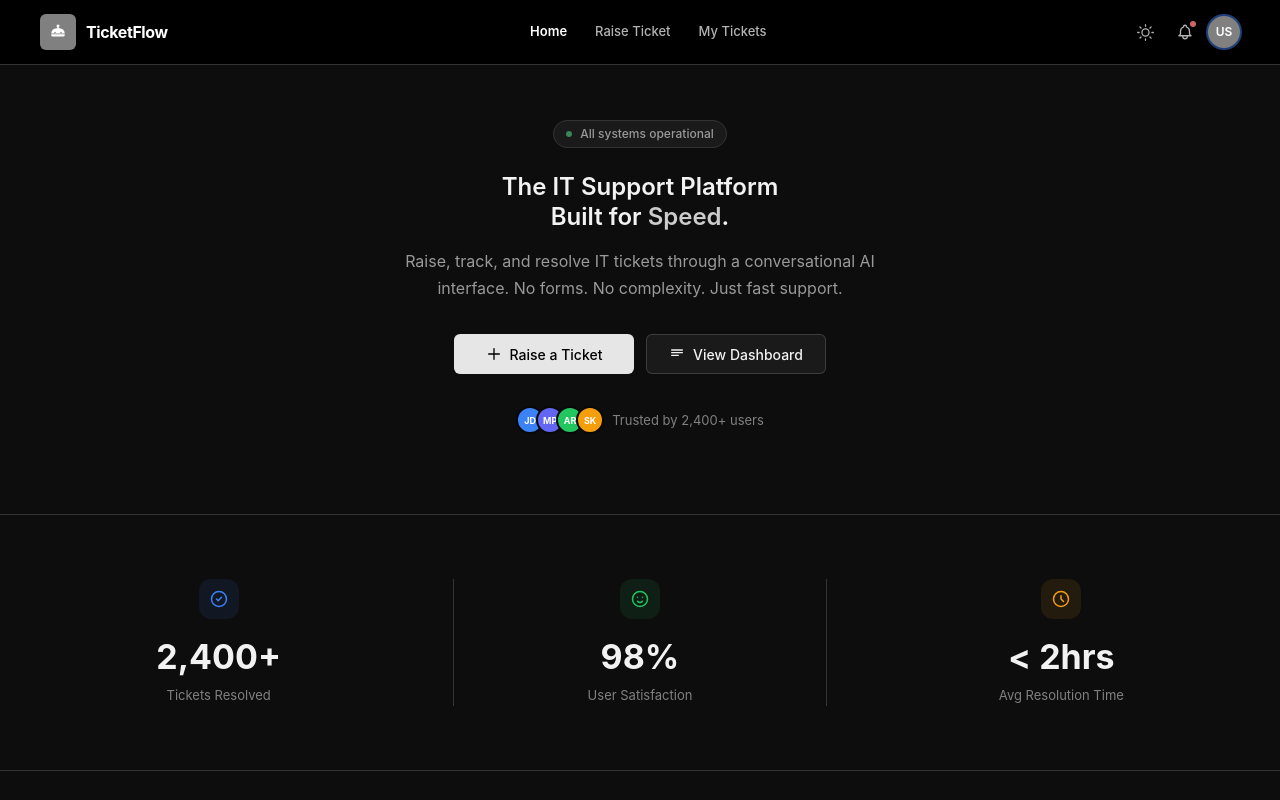
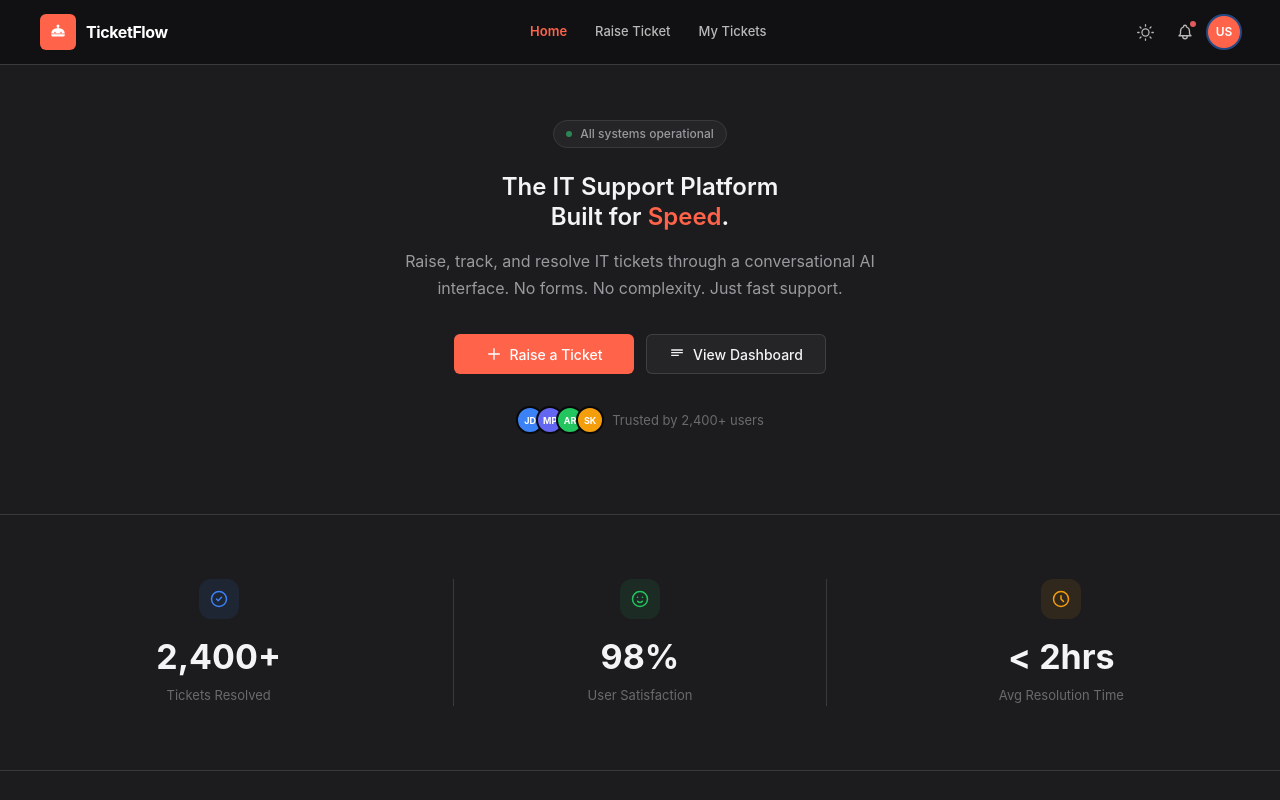
Before and after one commit to chaitanyadeepc/it-ticketing, a React (Vite) app in the folder helpdesk-ai/: page / in a window 1280 px wide. Shown: the top 800 px of the page. Built offline with nearby package versions, Linux system fonts and the light colour scheme.

Commit message:
feat: #F4F4F6 #E7E7E7 #D2D2D4 #FF634A palette — coral accent, tinted gray surfaces

```diff
--- a/helpdesk-ai/src/components/layout/Navbar.jsx
+++ b/helpdesk-ai/src/components/layout/Navbar.jsx
@@ -86,8 +86,8 @@ const Navbar = () => {
                   to={link.path}
                   className={`px-3 py-1.5 rounded-md text-[13px] font-medium transition-all duration-75 ${
                     isActive
-                      ? 'text-white font-semibold'
-                      : 'text-[rgba(255,255,255,0.7)] hover:text-white hover:bg-[rgba(255,255,255,0.1)]'
+                      ? 'text-[#FF634A] font-semibold'
+                      : 'text-[rgba(255,255,255,0.7)] hover:text-white hover:bg-[rgba(255,255,255,0.08)]'
                   }`}
                 >
                   {link.name}
--- a/helpdesk-ai/src/index.css
+++ b/helpdesk-ai/src/index.css
@@ -3,96 +3,93 @@
 @tailwind utilities;
 
 /* ==========================================================================
-   GITHUB PRIMER DESIGN SYSTEM
-   All colors defined as CSS custom properties matching github.com exactly.
+   DESIGN SYSTEM — #F4F4F6 · #E7E7E7 · #D2D2D4 · #FF634A
    Attribute selector: [data-color-mode="dark"] / [data-color-mode="light"]
    ========================================================================== */
 
-/* ── Dark mode tokens (default) ─────────────────────────────────────────────
-   Grayscale palette — each surface step is 10 percentage points apart.
-   0% = #000000  │  10% = #1a1a1a  │  20% = #333333  │  30% = #4d4d4d
-   40% = #666666 │  50% = #808080  │  60% = #999999  │  70% = #b3b3b3
-   80% = #cccccc │  90% = #e6e6e6  │  95% = #f2f2f2  │ 100% = #ffffff
+/* ── Dark mode tokens ──────────────────────────────────────────────────────
+   Surfaces derived from the palette's gray tones, darkened for dark mode.
+   Coral #FF634A used as the primary accent throughout.
    ── */
 :root,
 [data-color-mode="dark"] {
   /* Canvas */
-  --color-canvas-default:    #0d0d0d;   /* ~5%  */
-  --color-canvas-subtle:     #1a1a1a;   /* 10%  */
-  --color-canvas-inset:      #000000;   /* 0%   */
-  --color-canvas-overlay:    #1a1a1a;   /* 10%  */
+  --color-canvas-default:    #1c1c1e;   /* darkened #D2D2D4 tint */
+  --color-canvas-subtle:     #252527;   /* step up */
+  --color-canvas-inset:      #111113;   /* step down */
+  --color-canvas-overlay:    #2e2e30;   /* floating panels */
 
   /* Border */
-  --color-border-default:    #333333;   /* 20%  */
-  --color-border-muted:      #262626;   /* 15%  */
+  --color-border-default:    #3a3a3c;   /* subtle separator */
+  --color-border-muted:      #2c2c2e;   /* softer separator */
   --color-border-subtle:     rgba(255,255,255,0.06);
 
   /* Foreground */
-  --color-fg-default:        #f2f2f2;   /* 95%  */
-  --color-fg-muted:          #999999;   /* 60%  */
-  --color-fg-subtle:         #808080;   /* 50%  */
-  --color-fg-on-emphasis:    #000000;   /* 0%  — text on light emphasis bg */
+  --color-fg-default:        #F4F4F6;   /* palette light — crisp text */
+  --color-fg-muted:          #9a9a9e;   /* secondary text */
+  --color-fg-subtle:         #6a6a6e;   /* tertiary / placeholder */
+  --color-fg-on-emphasis:    #ffffff;   /* text on coral button */
 
-  /* Accent → neutral gray (no hue) */
-  --color-accent-fg:         #cccccc;   /* 80%  */
-  --color-accent-emphasis:   #808080;   /* 50%  */
-  --color-accent-muted:      rgba(255,255,255,0.15);
-  --color-accent-subtle:     rgba(255,255,255,0.06);
+  /* Accent — coral #FF634A */
+  --color-accent-fg:         #FF634A;
+  --color-accent-emphasis:   #FF634A;
+  --color-accent-muted:      rgba(255,99,74,0.25);
+  --color-accent-subtle:     rgba(255,99,74,0.10);
 
-  /* Success — desaturated green */
-  --color-success-fg:        #6dbb8a;
-  --color-success-emphasis:  #3d8a5a;
-  --color-success-muted:     rgba(109,187,138,0.2);
-  --color-success-subtle:    rgba(109,187,138,0.08);
+  /* Success */
+  --color-success-fg:        #52b47d;
+  --color-success-emphasis:  #2d8a55;
+  --color-success-muted:     rgba(82,180,125,0.2);
+  --color-success-subtle:    rgba(82,180,125,0.08);
 
-  /* Danger — desaturated red */
-  --color-danger-fg:         #cc6666;
-  --color-danger-emphasis:   #994444;
-  --color-danger-muted:      rgba(204,102,102,0.2);
-  --color-danger-subtle:     rgba(204,102,102,0.08);
+  /* Danger */
+  --color-danger-fg:         #e05c5c;
+  --color-danger-emphasis:   #b83a3a;
+  --color-danger-muted:      rgba(224,92,92,0.2);
+  --color-danger-subtle:     rgba(224,92,92,0.08);
 
-  /* Attention — desaturated amber */
-  --color-attention-fg:      #ccaa44;
-  --color-attention-emphasis:#998833;
-  --color-attention-muted:   rgba(204,170,68,0.2);
-  --color-attention-subtle:  rgba(204,170,68,0.08);
+  /* Attention */
+  --color-attention-fg:      #d4aa40;
+  --color-attention-emphasis:#b08a00;
+  --color-attention-muted:   rgba(212,170,64,0.2);
+  --color-attention-subtle:  rgba(212,170,64,0.08);
 
-  /* Done — desaturated purple */
+  /* Done */
   --color-done-fg:           #9988cc;
   --color-done-emphasis:     #7766aa;
   --color-done-muted:        rgba(153,136,204,0.2);
   --color-done-subtle:       rgba(153,136,204,0.08);
 
   /* Neutral */
-  --color-neutral-emphasis-plus: #808080; /* 50% */
-  --color-neutral-emphasis:  #666666;   /* 40%  */
-  --color-neutral-muted:     rgba(255,255,255,0.12);
-  --color-neutral-subtle:    rgba(255,255,255,0.06);
+  --color-neutral-emphasis-plus: #6a6a6e;
+  --color-neutral-emphasis:  #4a4a4e;
+  --color-neutral-muted:     rgba(255,255,255,0.1);
+  --color-neutral-subtle:    rgba(255,255,255,0.05);
 
   /* Buttons */
-  --color-btn-bg:            #1a1a1a;   /* 10%  */
-  --color-btn-border:        rgba(255,255,255,0.15);
-  --color-btn-hover-bg:      #262626;   /* 15%  */
-  --color-btn-primary-bg:    #e6e6e6;   /* 90%  — near-white, high contrast */
-  --color-btn-primary-hover-bg: #cccccc; /* 80% */
-  --color-btn-danger-bg:     #994444;
-  --color-btn-danger-hover-bg: #7a3535;
+  --color-btn-bg:            #252527;
+  --color-btn-border:        rgba(255,255,255,0.12);
+  --color-btn-hover-bg:      #333335;
+  --color-btn-primary-bg:    #FF634A;   /* coral */
+  --color-btn-primary-hover-bg: #e84e35;
+  --color-btn-danger-bg:     #b83a3a;
+  --color-btn-danger-hover-bg: #922d2d;
 
   /* Inputs */
-  --color-input-bg:          #0d0d0d;
-  --color-input-border:      #333333;   /* 20%  */
-  --color-input-contrast-bg: #1a1a1a;   /* 10%  */
+  --color-input-bg:          #1c1c1e;
+  --color-input-border:      #3a3a3c;
+  --color-input-contrast-bg: #252527;
 
-  /* Header — pure black, always dark */
-  --color-header-bg:         #000000;
-  --color-header-divider:    #1a1a1a;   /* 10%  */
-  --color-header-text:       #e6e6e6;   /* 90%  */
+  /* Header — always near-black */
+  --color-header-bg:         #111113;
+  --color-header-divider:    #2c2c2e;
+  --color-header-text:       #F4F4F6;
 
   /* Shadows */
   --shadow-small:      0 0 transparent;
-  --shadow-medium:     0 3px 6px rgba(0,0,0,0.6);
-  --shadow-large:      0 8px 24px rgba(0,0,0,0.8);
-  --shadow-extra-large:0 12px 28px rgba(0,0,0,0.9);
+  --shadow-medium:     0 3px 6px rgba(0,0,0,0.5);
+  --shadow-large:      0 8px 24px rgba(0,0,0,0.7);
+  --shadow-extra-large:0 12px 28px rgba(0,0,0,0.85);
 
   /* Legacy aliases */
   --bg:           var(--color-canvas-default);
@@ -111,48 +108,52 @@
   --error:        var(--color-danger-fg);
 }
 
-/* ── Light mode tokens ── */
+/* ── Light mode tokens ─────────────────────────────────────────────────────
+   Exact palette colors used directly as surface layers.
+   #F4F4F6 → page bg  │  #E7E7E7 → cards  │  #D2D2D4 → borders
+   #FF634A → accent throughout
+   ── */
 [data-color-mode="light"] {
-  /* Canvas */
-  --color-canvas-default:    #ffffff;   /* 100% */
-  --color-canvas-subtle:     #f2f2f2;   /* 95%  */
-  --color-canvas-inset:      #e6e6e6;   /* 90%  */
-  --color-canvas-overlay:    #ffffff;   /* 100% */
+  /* Canvas — exact palette */
+  --color-canvas-default:    #F4F4F6;   /* page background */
+  --color-canvas-subtle:     #E7E7E7;   /* card / surface */
+  --color-canvas-inset:      #dcdcde;   /* recessed bg */
+  --color-canvas-overlay:    #ffffff;   /* dropdowns / modals */
 
-  /* Border */
-  --color-border-default:    #cccccc;   /* 80%  */
-  --color-border-muted:      #e6e6e6;   /* 90%  */
-  --color-border-subtle:     rgba(0,0,0,0.08);
+  /* Border — exact palette */
+  --color-border-default:    #D2D2D4;   /* dividers */
+  --color-border-muted:      #e0e0e2;   /* softer border */
+  --color-border-subtle:     rgba(0,0,0,0.06);
 
   /* Foreground */
-  --color-fg-default:        #0d0d0d;   /* ~5%  */
-  --color-fg-muted:          #4d4d4d;   /* 30%  */
-  --color-fg-subtle:         #666666;   /* 40%  */
-  --color-fg-on-emphasis:    #ffffff;   /* 100% — text on dark emphasis bg */
+  --color-fg-default:        #1a1a1c;   /* near-black text */
+  --color-fg-muted:          #5a5a5e;   /* secondary text */
+  --color-fg-subtle:         #8a8a8e;   /* tertiary / placeholder */
+  --color-fg-on-emphasis:    #ffffff;   /* text on coral button */
 
-  /* Accent → dark gray */
-  --color-accent-fg:         #333333;   /* 20%  */
-  --color-accent-emphasis:   #1a1a1a;   /* 10%  */
-  --color-accent-muted:      rgba(0,0,0,0.1);
-  --color-accent-subtle:     rgba(0,0,0,0.05);
+  /* Accent — coral #FF634A */
+  --color-accent-fg:         #FF634A;
+  --color-accent-emphasis:   #e84e35;
+  --color-accent-muted:      rgba(255,99,74,0.2);
+  --color-accent-subtle:     rgba(255,99,74,0.08);
 
   /* Success */
-  --color-success-fg:        #2d7a4d;
-  --color-success-emphasis:  #1f6b3e;
-  --color-success-muted:     rgba(45,122,77,0.2);
-  --color-success-subtle:    rgba(45,122,77,0.08);
+  --color-success-fg:        #1e8a4a;
+  --color-success-emphasis:  #166b39;
+  --color-success-muted:     rgba(30,138,74,0.2);
+  --color-success-subtle:    rgba(30,138,74,0.08);
 
   /* Danger */
-  --color-danger-fg:         #994444;
-  --color-danger-emphasis:   #7a3333;
-  --color-danger-muted:      rgba(153,68,68,0.2);
-  --color-danger-subtle:     rgba(153,68,68,0.08);
+  --color-danger-fg:         #c23a3a;
+  --color-danger-emphasis:   #9e2c2c;
+  --color-danger-muted:      rgba(194,58,58,0.2);
+  --color-danger-subtle:     rgba(194,58,58,0.08);
 
   /* Attention */
-  --color-attention-fg:      #7a6600;
-  --color-attention-emphasis:#665700;
-  --color-attention-muted:   rgba(122,102,0,0.2);
-  --color-attention-subtle:  rgba(122,102,0,0.08);
+  --color-attention-fg:      #b08a00;
+  --color-attention-emphasis:#8a6c00;
+  --color-attention-muted:   rgba(176,138,0,0.2);
+  --color-attention-subtle:  rgba(176,138,0,0.08);
 
   /* Done */
   --color-done-fg:           #6655aa;
@@ -161,35 +162,35 @@
   --color-done-subtle:       rgba(102,85,170,0.08);
 
   /* Neutral */
-  --color-neutral-emphasis-plus: #333333; /* 20% */
-  --color-neutral-emphasis:  #666666;   /* 40%  */
+  --color-neutral-emphasis-plus: #1a1a1c;
+  --color-neutral-emphasis:  #5a5a5e;
   --color-neutral-muted:     rgba(0,0,0,0.08);
   --color-neutral-subtle:    rgba(0,0,0,0.04);
 
-  /* Buttons */
-  --color-btn-bg:            #f2f2f2;   /* 95%  */
-  --color-btn-border:        rgba(0,0,0,0.15);
-  --color-btn-hover-bg:      #e6e6e6;   /* 90%  */
-  --color-btn-primary-bg:    #0d0d0d;   /* ~5%  — near-black, high contrast */
-  --color-btn-primary-hover-bg: #1a1a1a; /* 10% */
-  --color-btn-danger-bg:     #994444;
-  --color-btn-danger-hover-bg: #7a3333;
+  /* Buttons — palette grays */
+  --color-btn-bg:            #E7E7E7;   /* palette */
+  --color-btn-border:        #D2D2D4;   /* palette */
+  --color-btn-hover-bg:      #D2D2D4;   /* palette */
+  --color-btn-primary-bg:    #FF634A;   /* coral */
+  --color-btn-primary-hover-bg: #e84e35;
+  --color-btn-danger-bg:     #c23a3a;
+  --color-btn-danger-hover-bg: #9e2c2c;
 
   /* Inputs */
   --color-input-bg:          #ffffff;
-  --color-input-border:      #cccccc;   /* 80%  */
-  --color-input-contrast-bg: #f2f2f2;   /* 95%  */
+  --color-input-border:      #D2D2D4;   /* palette */
+  --color-input-contrast-bg: #F4F4F6;   /* palette */
 
-  /* Header — still near-black even in light mode */
-  --color-header-bg:         #0d0d0d;
+  /* Header — always dark even in light mode */
+  --color-header-bg:         #1a1a1c;
   --color-header-divider:    rgba(255,255,255,0.1);
-  --color-header-text:       #e6e6e6;   /* 90%  */
+  --color-header-text:       #F4F4F6;
 
   /* Shadows */
   --shadow-small:      0 1px 0 rgba(0,0,0,0.05);
-  --shadow-medium:     0 3px 6px rgba(0,0,0,0.1);
-  --shadow-large:      0 8px 24px rgba(0,0,0,0.12);
-  --shadow-extra-large:0 12px 28px rgba(0,0,0,0.15);
+  --shadow-medium:     0 3px 6px rgba(0,0,0,0.08);
+  --shadow-large:      0 8px 24px rgba(0,0,0,0.1);
+  --shadow-extra-large:0 12px 28px rgba(0,0,0,0.12);
 
   /* Legacy aliases */
   --bg:           var(--color-canvas-default);
--- a/helpdesk-ai/tailwind.config.js
+++ b/helpdesk-ai/tailwind.config.js
@@ -7,12 +7,14 @@ export default {
   theme: {
     extend: {
       colors: {
-        pageBg: "#0d1117",
-        purpleAccent: "#a371f7",
-        deepPurple: "#6639ba",
-        success: "#3fb950",
-        error: "#f85149",
-        risk: "#d29922",
+        brand:    '#FF634A',
+        'brand-hover': '#e84e35',
+        surf1:    '#F4F4F6',
+        surf2:    '#E7E7E7',
+        surf3:    '#D2D2D4',
+        success:  '#52b47d',
+        error:    '#e05c5c',
+        risk:     '#d4aa40',
       },
       fontFamily: {
         inter: ["Inter", "sans-serif"],
```
